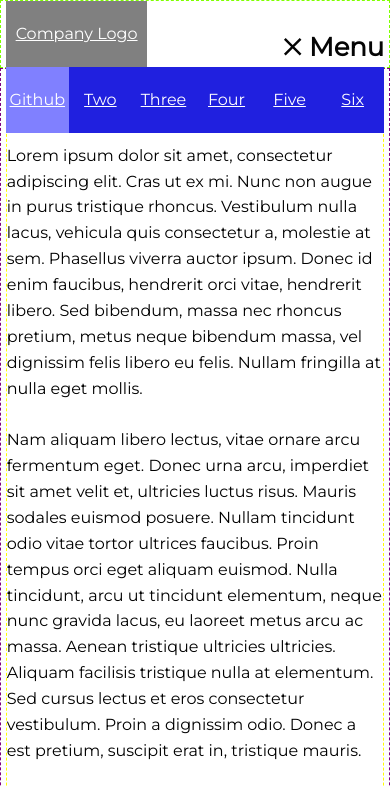
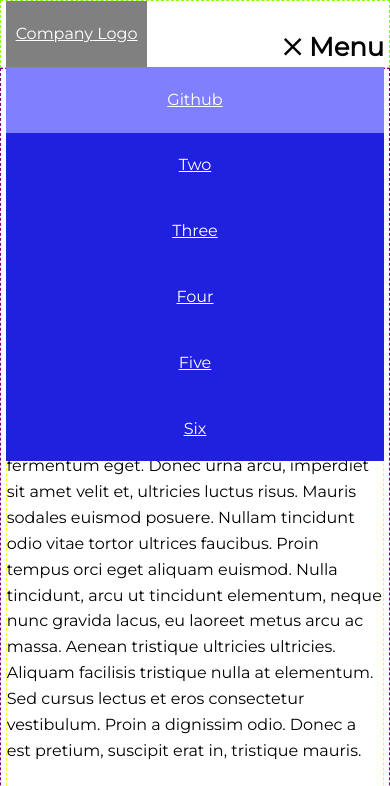
Before and after one commit to ghorsey-opt/gridless, a website: page index.html in a window 390 px wide. Both pictures are taken after a click on the button "Menu". Shown: the top 786 px of the page. Drawn offline with Linux system fonts and the light colour scheme; a web font is replaced by a local one.

Commit message:
feat: make responsive menu stack

```diff
--- a/styles/main.css
+++ b/styles/main.css
@@ -200,6 +200,10 @@ button[aria-expanded=true] path {
     width: 100%;
   }
 
+  nav > ul {
+    flex-wrap: wrap
+  }
+
   nav > ul > li {
     width: 100%;
     min-width:auto;
```
